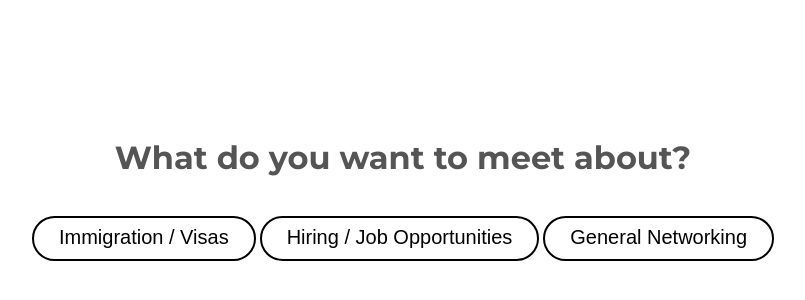
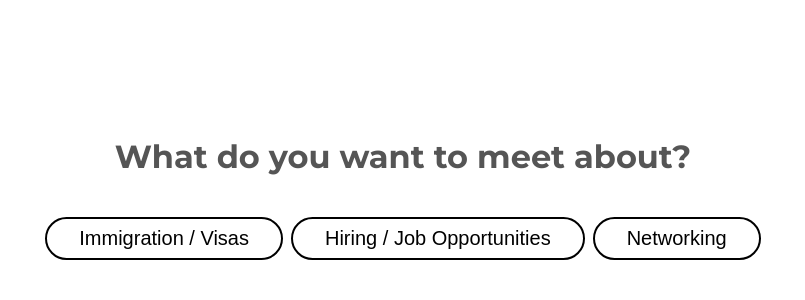
Before and after one commit to mankybansal/manky-personal-site, a Next.js app: page /meet in a window 1280 px wide. Shown: the part 202-502 px from the top of the page, without its empty margins (237-1042 px from the left). Built offline with nearby package versions, Linux system fonts and the light colour scheme.

Commit message:
Fix issues

```diff
--- a/pages/meet.tsx
+++ b/pages/meet.tsx
@@ -36,12 +36,12 @@ const OptionsContainer = styled.div`
 `;
 
 const OptionButton = styled.button<{ isSelected?: boolean }>`
-  padding: 8px 25px 10px 25px;
+  padding: 8px 32px;
   line-height: normal;
   font-size: 20px;
   font-weight: 400;
   color: black;
-  margin: 2px;
+  margin: 4px;
   background: transparent;
   border-radius: 2rem;
   width: fit-content;
@@ -146,7 +146,7 @@ const Meet = () => {
             isSelected={formState.step1 === "other"}
             onClick={() => handleSelectStep1("other")}
           >
-            General Networking
+            Networking
           </OptionButton>
         </OptionsContainer>
       </OptionGroup>
@@ -178,27 +178,29 @@ const Meet = () => {
         </OptionGroup>
       )}
       {formState.immigration === "hasNotWatched" && (
-        <>
+        <OptionGroup>
           <h1>You can watch them here:</h1>
-          <Link
-            href="https://www.youtube.com/watch?v=Ar_hijWPS5s"
-            target="_blank"
-            rel="noreferrer"
+          <OptionsContainer>
+            <OptionButton
+              onClick={() =>
+                window.open("https://www.youtube.com/watch?v=Ar_hijWPS5s")
+              }
             >
               <i className="fa fa-youtube" />
               Alternative Work Visa In USA When H-1B Visa Fails
               <i className="fa fa-link" />
-          </Link>
-          <Link
-            href="https://www.youtube.com/watch?v=0AzPlMJ6slQ"
-            target="_blank"
-            rel="noreferrer"
+            </OptionButton>
+            <OptionButton
+              onClick={() =>
+                window.open("https://www.youtube.com/watch?v=0AzPlMJ6slQ")
+              }
             >
               <i className="fa fa-youtube" />
               Most Common Question About O-1 Work Visa In USA
               <i className="fa fa-link" />
-          </Link>
-        </>
+            </OptionButton>
+          </OptionsContainer>
+        </OptionGroup>
       )}
       {formState.step1 === "hiring" && (
         <OptionGroup>
```
Lines whose indentation alone changed are shown as unchanged.
